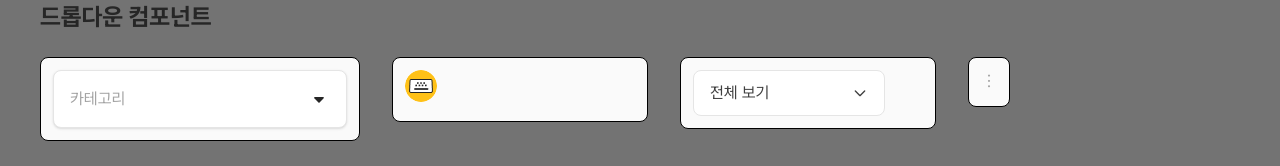
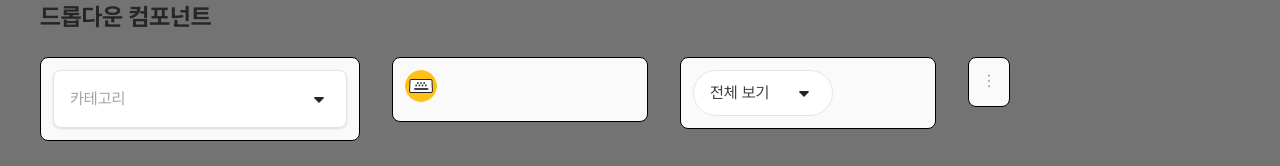
Before and after one commit to FS9Team32/fs9-docthru-team32-fe, a Next.js app: page /test in a window 1280 px wide. Shown: the part 164-330 px from the top of the page. Built offline with nearby package versions, Linux system fonts and the light colour scheme.

Commit message:
feat: use props

```diff
--- a/src/components/ListDropdown.jsx
+++ b/src/components/ListDropdown.jsx
@@ -19,22 +19,25 @@ const SORT_OPTIONS = [
   { label: '마감 기한 느린순', value: 'DEADLINE_DESC' },
 ];
 
-export default function ListDropdown() {
+export default function ListDropdown({
+  filterValue = 'ALL',
+  sortValue = 'APPLY_ASC',
+  onFilterSelect,
+  onSortSelect,
+}) {
   const [isOpen, setIsOpen] = useState(false);
-  const [selectedFilter, setSelectedFilter] = useState('ALL'); //전체보기 기본값
-  const [selectedSort, setSelectedSort] = useState('APPLY_ASC'); // 신청 빠른순 기본값
-
   const dropdownRef = useRef(null);
-
-  // 현재 버튼에 표시될 텍스트 (필터 우선 표시)
   const currentLabel =
-    FILTER_OPTIONS.find((o) => o.value === selectedFilter)?.label ||
-    '전체 보기';
+    FILTER_OPTIONS.find((o) => o.value === filterValue)?.label || '전체 보기';
 
   const handleSelect = (type, value) => {
     // 선택 시 닫힘
-    if (type === 'filter') setSelectedFilter(value);
-    if (type === 'sort') setSelectedSort(value);
+    if (type === 'filter' && onFilterSelect) {
+      onFilterSelect(value);
+    }
+    if (type === 'sort' && onSortSelect) {
+      onSortSelect(value);
+    }
     setIsOpen(false);
   };
 
@@ -52,26 +55,40 @@ export default function ListDropdown() {
   }, [dropdownRef]);
 
   return (
-    <div className="relative inline-block w-48 text-left" ref={dropdownRef}>
+    <div className="relative inline-block w-35 text-left" ref={dropdownRef}>
       <button
         type="button"
         onClick={() => setIsOpen(!isOpen)}
-        className={`flex w-full items-center justify-between rounded-lg border bg-white px-4 py-2.5 ${isOpen ? 'border-purple-500 text-purple-600 ring-1 ring-purple-500' : 'border-gray-200 text-gray-700 hover:bg-gray-50'}`}
+        className={`flex w-full items-center justify-between rounded-4xl border bg-white px-4 py-2.5 ${isOpen ? 'border-purple-500 text-purple-600 ring-1 ring-purple-500' : 'border-gray-200 text-gray-700 hover:bg-gray-50'}`}
       >
         <span>{currentLabel}</span>
+        {isOpen ? (
           <svg
-          className={`h-4 w-4 ${isOpen ? 'rotate-180' : ''}`}
+            xmlns="http://www.w3.org/2000/svg"
+            width="24"
+            height="24"
+            viewBox="0 0 24 24"
             fill="none"
-          stroke="currentColor"
-          viewBox="0 0 24 24"
           >
             <path
-            strokeLinecap="round"
-            strokeLinejoin="round"
-            strokeWidth="2"
-            d="M19 9l-7 7-7-7"
+              d="M11.4372 8.55699C11.749 8.24845 12.251 8.24845 12.5628 8.55699L16.6794 12.6314C17.1874 13.1342 16.8314 14 16.1166 14H7.88336C7.16865 14 6.81262 13.1342 7.3206 12.6314L11.4372 8.55699Z"
+              fill="#262626"
             />
           </svg>
+        ) : (
+          <svg
+            xmlns="http://www.w3.org/2000/svg"
+            width="24"
+            height="24"
+            viewBox="0 0 24 24"
+            fill="none"
+          >
+            <path
+              d="M11.4372 15.443C11.749 15.7516 12.251 15.7516 12.5628 15.443L16.6794 11.3686C17.1874 10.8658 16.8314 10 16.1166 10H7.88336C7.16865 10 6.81262 10.8658 7.3206 11.3686L11.4372 15.443Z"
+              fill="#262626"
+            />
+          </svg>
+        )}
       </button>
 
       {/* 드롭다운 패널 */}
@@ -82,8 +99,9 @@ export default function ListDropdown() {
             {FILTER_OPTIONS.map((option) => (
               <li key={option.value}>
                 <button
+                  type="button"
                   onClick={() => handleSelect('filter', option.value)}
-                  className={`w-full px-4 py-2.5 text-left hover:bg-gray-50 ${selectedFilter === option.value ? 'bg-purple-50    text-purple-600' : 'text-gray-500'}`}
+                  className={`w-full px-4 py-2.5 text-left hover:bg-gray-50 ${filterValue === option.value ? 'bg-purple-50    text-purple-600' : 'text-gray-500'}`}
                 >
                   {option.label}
                 </button>
@@ -97,7 +115,7 @@ export default function ListDropdown() {
               <li key={option.value}>
                 <button
                   onClick={() => handleSelect('sort', option.value)}
-                  className={`w-full px-4 py-2.5 text-left hover:bg-gray-50 ${selectedSort === option.value ? 'bg-purple-50    text-purple-600' : 'text-gray-500'}`}
+                  className={`w-full px-4 py-2.5 text-left hover:bg-gray-50 ${sortValue === option.value ? 'bg-purple-50    text-purple-600' : 'text-gray-500'}`}
                 >
                   {option.label}
                 </button>
```
Lines whose indentation alone changed are shown as unchanged.
